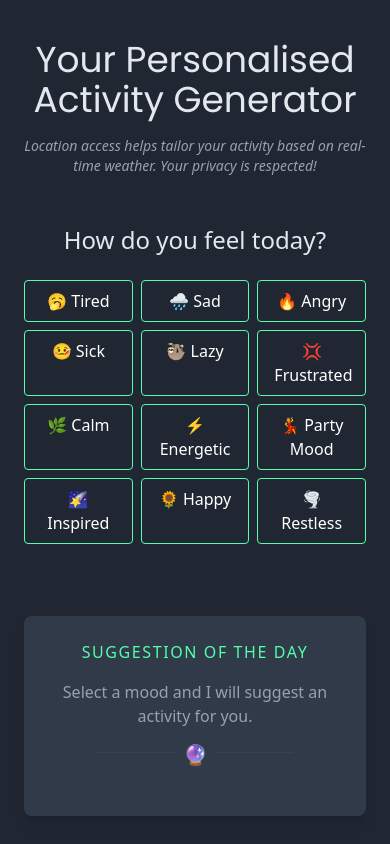
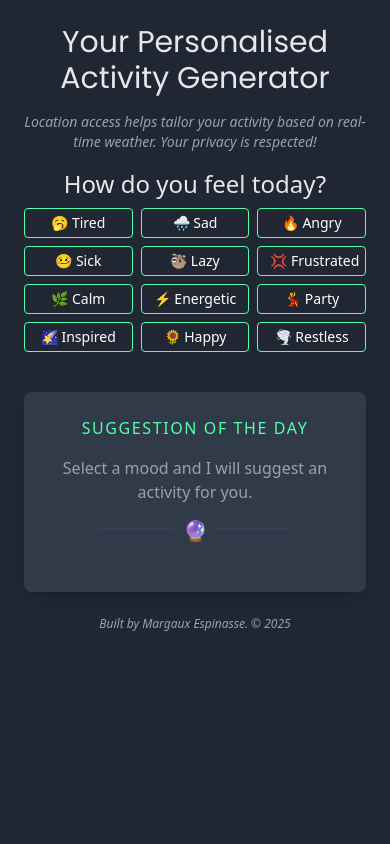
Before and after one commit to margaux-works/moodcast, a Vue app: page / in a window 390 px wide. Built offline with nearby package versions, Linux system fonts and the light colour scheme; no server answers.

Commit message:
optimize mobile UI for better responsiveness

```diff
--- a/src/App.vue
+++ b/src/App.vue
@@ -25,17 +25,19 @@ const updateMood = (mood) => {
 <template>
   <div class="min-h-screen flex flex-col items-center bg-gris text-white px-6">
     <!-- Main Title -->
-    <h1 class="text-4xl text-[#E3E8EF] mt-10 mb-2 font-[Poppins] text-center">
+    <h1
+      class="sm:text-4xl text-3xl text-[#E3E8EF] sm:mt-10 mt-6 mb-2 font-[Poppins] text-center"
+    >
       Your Personalised Activity Generator
     </h1>
-    <p class="text-gray-400 text-sm text-center mt-2 mb-12 italic">
+    <p class="text-gray-400 text-sm text-center mt-2 mb-4 sm:mb-12 italic">
       Location access helps tailor your activity based on real-time weather.
       Your privacy is respected!
     </p>
     <Weather @updateWeather="updateWeather" />
     <!-- Mood Selection Section  -->
     <div class="w-full max-w-3xl">
-      <h2 class="text-2xl text-[#E3E8EF] text-center mb-6">
+      <h2 class="text-2xl text-[#E3E8EF] text-center mb-2 sm:mb-6">
         How do you feel today?
       </h2>
       <Mood @updateMood="updateMood" />
@@ -44,5 +46,18 @@ const updateMood = (mood) => {
     <div class="w-full max-w-3xl mt-10">
       <Activity :weather="weather" :mood="selectedMood" />
     </div>
+    <div>
+      <p class="text-gray-400 text-xs text-center mt-6 sm:mb-12 italic">
+        Built by
+        <a
+          href="https://margauxespinasse.dev/"
+          target="_blank"
+          rel="noopener noreferrer"
+          class="hover:text-green"
+          >Margaux Espinasse.</a
+        >
+        © 2025
+      </p>
+    </div>
   </div>
 </template>
--- a/src/components/Activity.vue
+++ b/src/components/Activity.vue
@@ -68,7 +68,7 @@ watch(
 
 <template>
   <div
-    class="bg-grisLight text-white p-6 rounded-lg shadow-lg w-full max-w-2xl text-center mt-8 mx-auto justify-center min-h-[200px]"
+    class="bg-grisLight text-white p-6 rounded-lg shadow-lg w-full max-w-2xl text-center sm:mt-8 mx-auto justify-center min-h-[200px]"
   >
     <p class="text-md mb-4 text-center text-green uppercase tracking-widest">
       Suggestion of the Day
--- a/src/components/Mood.vue
+++ b/src/components/Mood.vue
@@ -16,7 +16,7 @@ const moods = ref([
   { name: 'Frustrated', emoji: '💢' },
   { name: 'Calm', emoji: '🌿' },
   { name: 'Energetic', emoji: '⚡' },
-  { name: 'Party Mood', emoji: '💃' },
+  { name: 'Party', emoji: '💃' },
   { name: 'Inspired', emoji: '🌠' },
   { name: 'Happy', emoji: '🌻' },
   { name: 'Restless', emoji: '🌪️' },
@@ -39,7 +39,7 @@ const selectMood = (mood) => {
     <p
       v-for="mood in moods"
       :key="mood.name"
-      class="border-1 border-green px-4 py-2 text-center rounded cursor-pointer transition-all duration-300"
+      class="border-1 border-green px-3 py-1 text-sm text-center rounded cursor-pointer transition-all duration-300 whitespace-nowrap"
       @click="selectMood(mood.name)"
       :class="{
         'bg-green text-[#202733]': selectedMood === mood.name,
```
